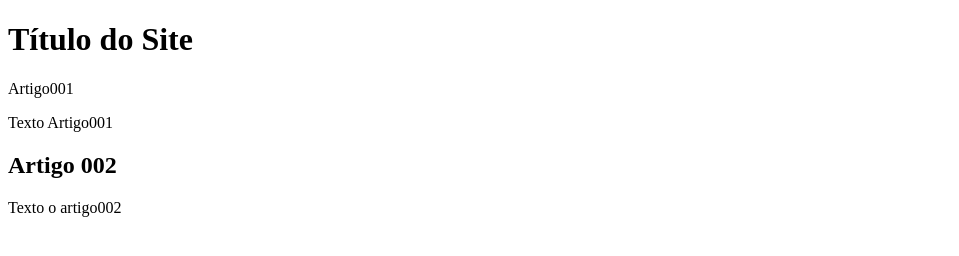
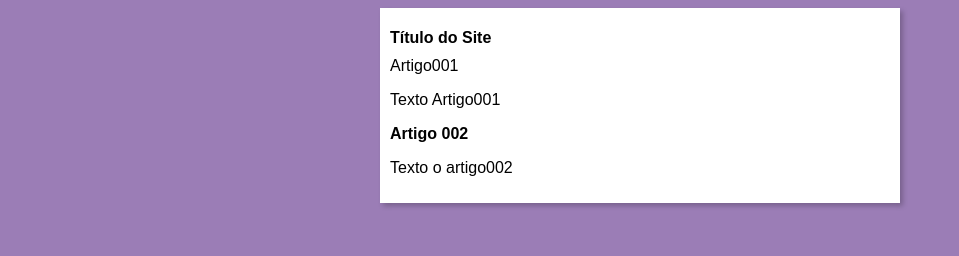
Before and after one commit to luizfernandoacosta/projeto-site-, a plain HTML site: page index.html in a window 1280 px wide. Shown: the whole page, without its empty margins (0-959 px from the left). Drawn offline with Linux system fonts and the light colour scheme.

Commit message:
iniciei o design

```diff
--- /dev/null
+++ b/estilos/style.css
@@ -0,0 +1,16 @@
+*{
+    font-family: Arial, Helvetica, sans-serif;
+    font-size: 16px;
+}
+
+body{
+    background-color: rgb(155, 125, 182);
+}
+
+main{
+    background-color: white;
+    width: 500px;
+    margin: auto;
+    padding: 10px;
+    box-shadow: 3px 3px 5px rgba(0, 0, 0, 0.228);
+}
--- a/index.html
+++ b/index.html
@@ -3,6 +3,8 @@
 <head>
     <meta charset="UTF-8">
     <meta name="viewport" content="width=device-width, initial-scale=1.0">
+    <title>Título do Site</title>
+    <link rel="stylesheet" href="estilos/style.css">
 </head>
 <body>
 <main>
```
